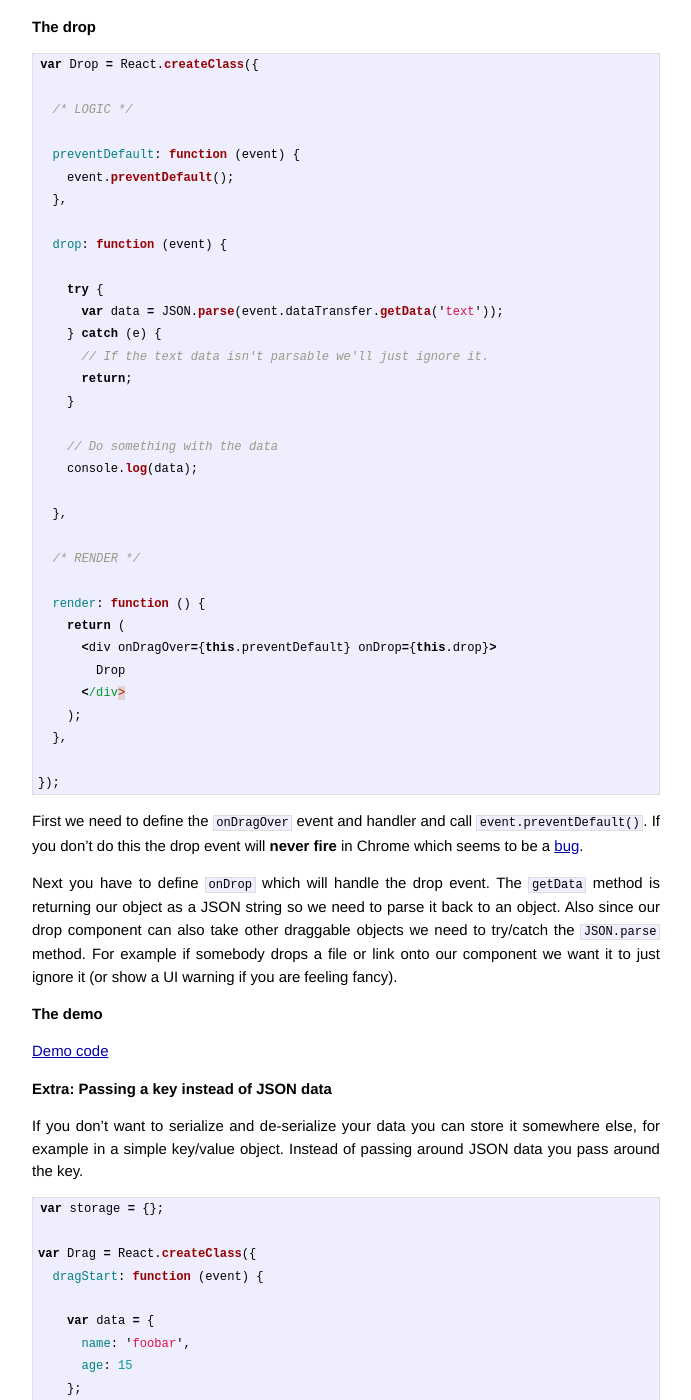
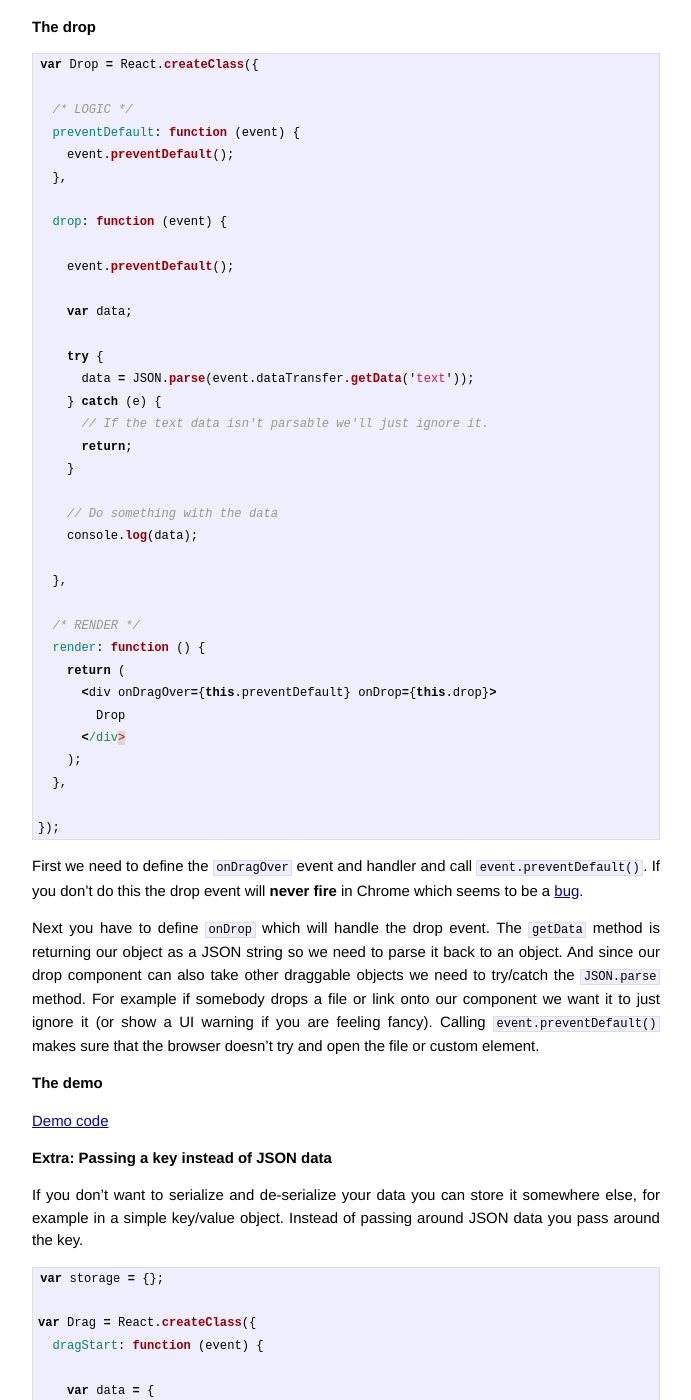
Before and after one commit to Enome/enome.github.io, a Jekyll site: the page built from _posts/2014-03-24-drag-and-drop-with-react-js.markdown, in a window 1280 px wide and 1400 px high, scrolled down 1246 px. Shown: the whole window, without its empty margins (294-985 px from the left). Built offline with Jekyll 4.4.1, drawn with Linux system fonts in a browser that asks for light colours; Markdown is read by kramdown in place of the engine named in the settings; a script that is not in the unit is left out; comment, search, counter and statistics services are not loaded; some of the changed text lies outside the part shown.

Commit message:
added prevent default to drag and drop

```diff
--- a/_posts/2014-03-24-drag-and-drop-with-react-js.markdown
+++ b/_posts/2014-03-24-drag-and-drop-with-react-js.markdown
@@ -55,15 +55,18 @@ While this seems to work in Chrome and Firefox it doesn't work in Internet Explo
 var Drop = React.createClass({
 
   /* LOGIC */
-
   preventDefault: function (event) {
     event.preventDefault();
   },
 
   drop: function (event) {
 
+    event.preventDefault();
+
+    var data;
+
     try {
-      var data = JSON.parse(event.dataTransfer.getData('text'));
+      data = JSON.parse(event.dataTransfer.getData('text'));
     } catch (e) {
       // If the text data isn't parsable we'll just ignore it.
       return;
@@ -75,7 +78,6 @@ var Drop = React.createClass({
   },
 
   /* RENDER */
-
   render: function () {
     return (
       <div onDragOver={this.preventDefault} onDrop={this.drop}>
@@ -89,7 +91,7 @@ var Drop = React.createClass({
 
 First we need to define the `onDragOver` event and handler and call `event.preventDefault()`. If you don't do this the drop event will **never fire** in Chrome which seems to be a [bug](https://code.google.com/p/chromium/issues/detail?id=168387).
 
-Next you have to define `onDrop` which will handle the drop event. The `getData` method is returning our object as a JSON string so we need to parse it back to an object. Also since our drop component can also take other draggable objects we need to try/catch the `JSON.parse` method. For example if somebody drops a file or link onto our component we want it to just ignore it (or show a UI warning if you are feeling fancy).
+Next you have to define `onDrop` which will handle the drop event. The `getData` method is returning our object as a JSON string so we need to parse it back to an object. And since our drop component can also take other draggable objects we need to try/catch the `JSON.parse` method. For example if somebody drops a file or link onto our component we want it to just ignore it (or show a UI warning if you are feeling fancy). Calling `event.preventDefault()` makes sure that the browser doesn't try and open the file or custom element.
 
 ### The demo
 
--- a/assets/dnd/index.js
+++ b/assets/dnd/index.js
@@ -37,6 +37,8 @@ var Drop = React.createClass({
 
   drop: function (event) {
 
+    event.preventDefault();
+
     var data;
 
     try {
```
Also changed, not shown: other parts of _posts/2014-03-24-drag-and-drop-with-react-js.markdown (+2 -2 lines).
